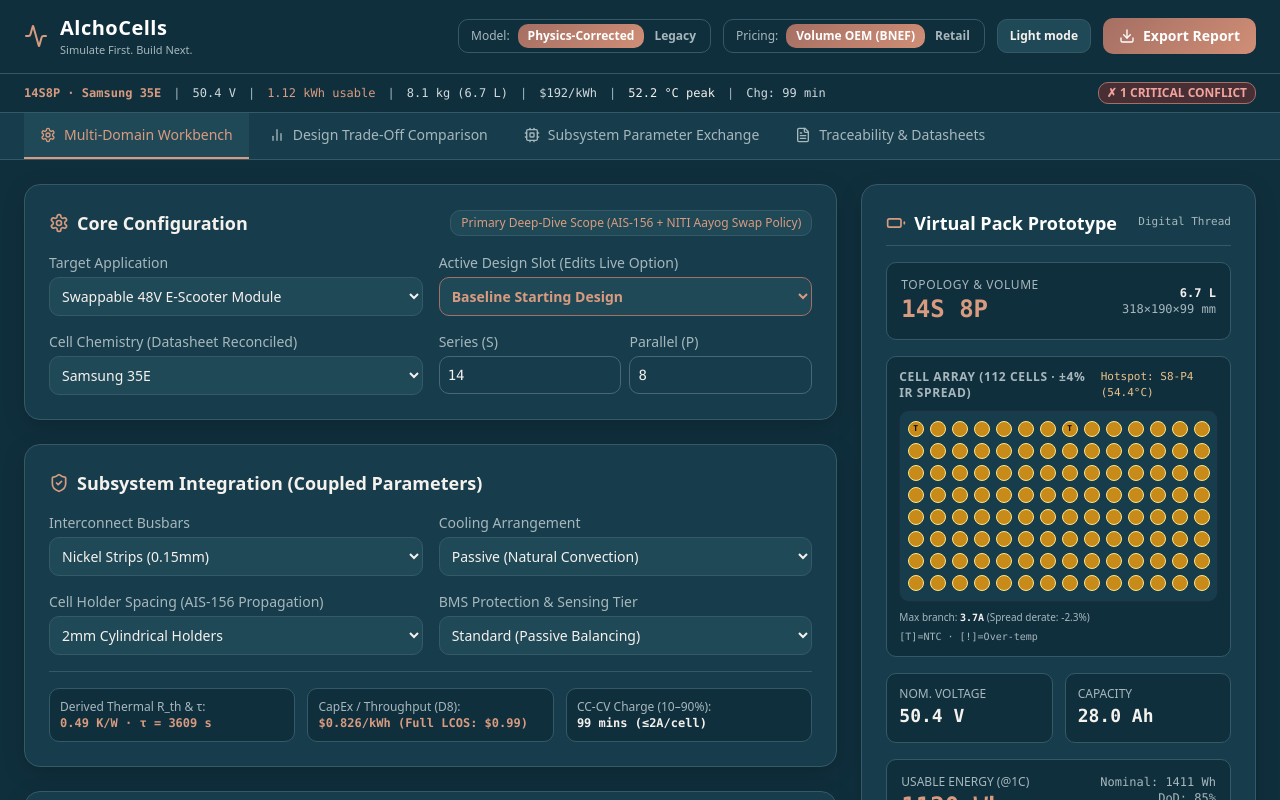
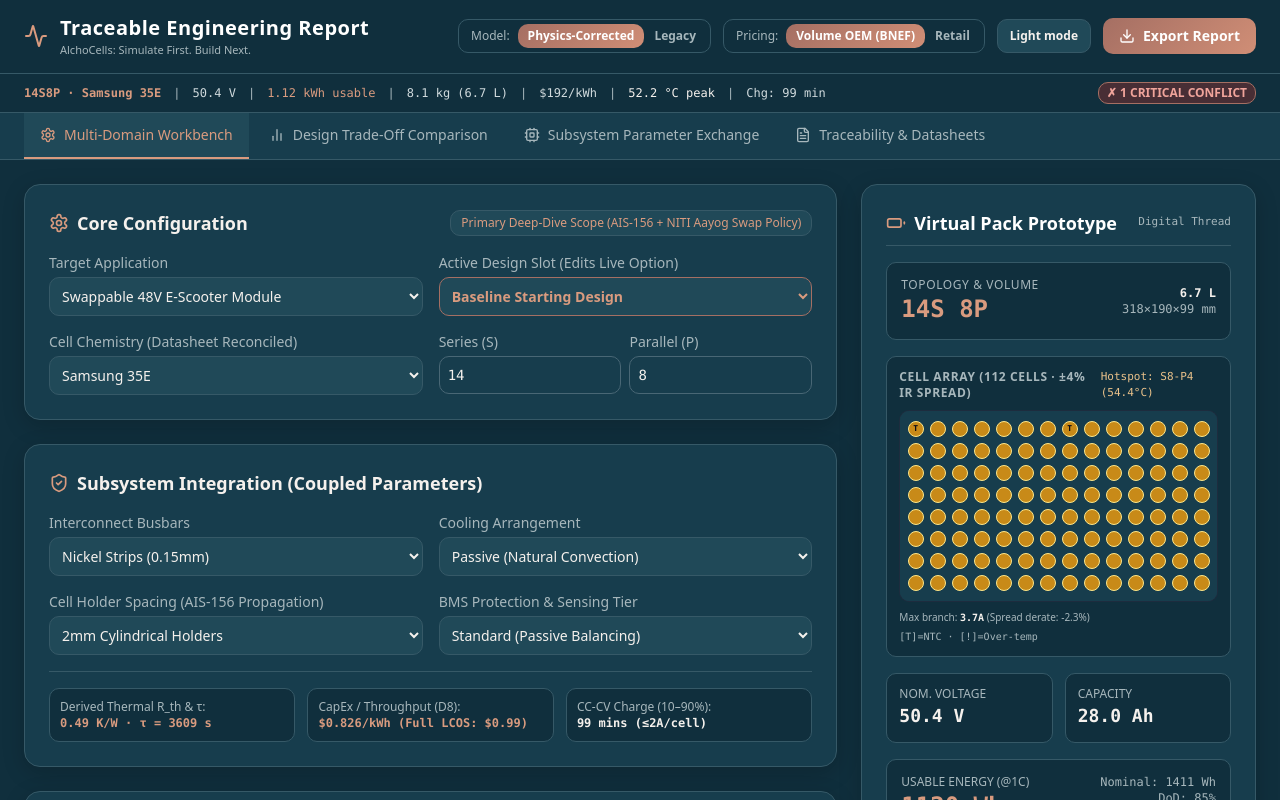
Before and after one commit to aryadityasaha2007-dot/alchocells, a React (Vite) app: page / in a window 1280 px wide. Shown: the top 800 px of the page. Built offline with nearby package versions, Linux system fonts and the light colour scheme.

Commit message:
Update App.jsx

```diff
--- a/src/App.jsx
+++ b/src/App.jsx
@@ -1263,10 +1263,10 @@ React.useEffect(() => {
           <Activity className="text-cyan-400 w-6 h-6" />
           <div>
             <div className="flex items-center gap-2">
-              <h1 className="text-xl font-bold tracking-wide">AlchoCells<span className="font-light text-cyan-500"></span></h1>
+              <h1 className="text-xl font-bold tracking-wide">Traceable Engineering Report<span className="font-light text-cyan-500"></span></h1>
 
             </div>
-            <p className="text-[11px] text-slate-400">Simulate First. Build Next.</p>
+            <p className="text-[11px] text-slate-400">AlchoCells: Simulate First. Build Next.</p>
           </div>
         </div>
 
```
